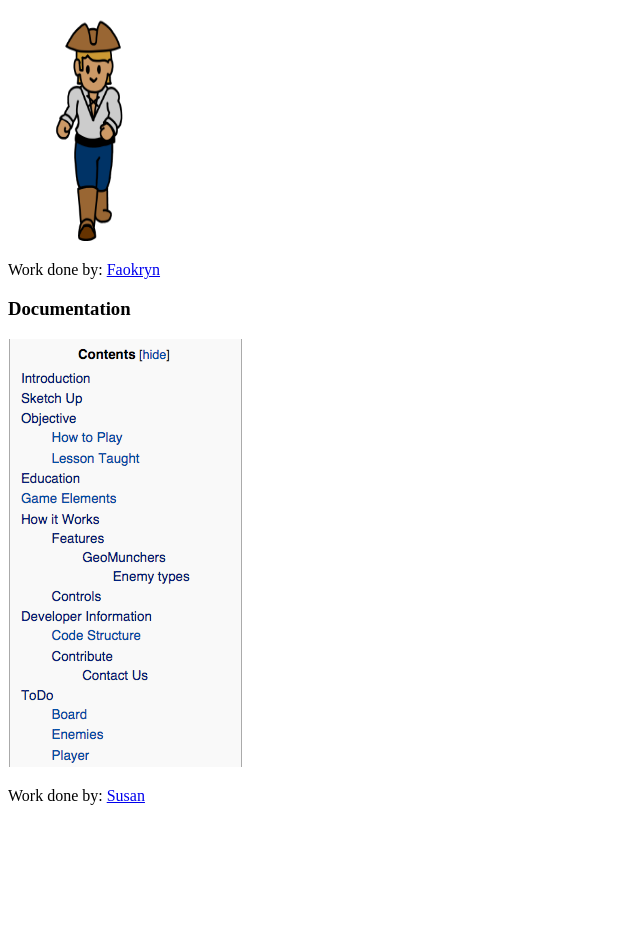
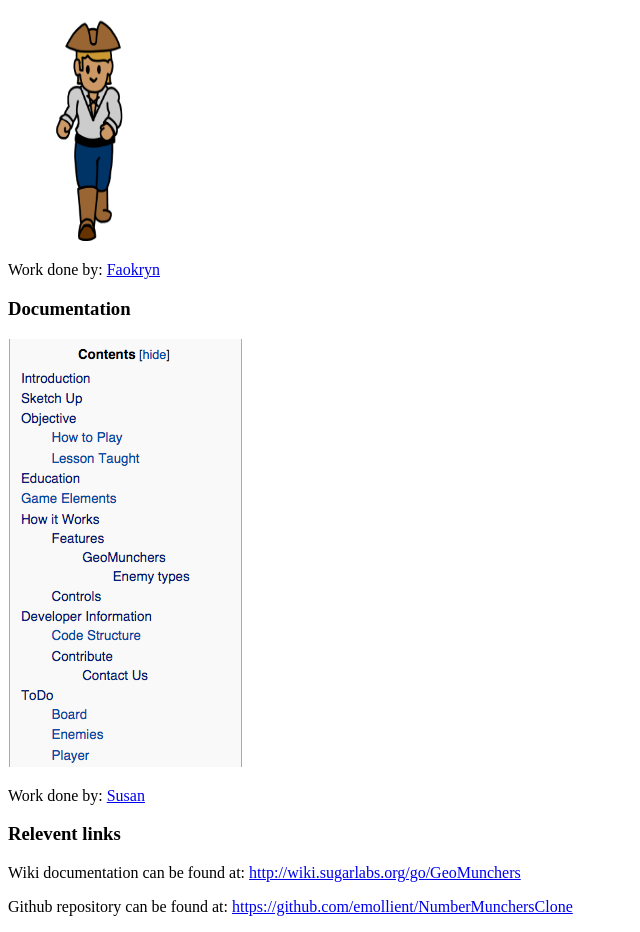
Before and after one commit to emollient/geomunchers-pres, a plain HTML site: page presentation.html in a window 1280 px wide. Shown: the part 4073-5005 px from the top of the page, without its empty margins (0-640 px from the left). Before the commit the page ends 4894 px from the top, so only its background shows below. Drawn offline with Linux system fonts and the light colour scheme.

Commit message:
updated presentation

```diff
--- a/presentation.html
+++ b/presentation.html
@@ -208,6 +208,11 @@ class GameObject:
                         </p>
                     </section>
                     </section>
+                    <section>
+                        <h3>Relevent links</h3>
+                        <p>Wiki documentation can be found at: <a href="http://wiki.sugarlabs.org/go/GeoMunchers" target="_blank">http://wiki.sugarlabs.org/go/GeoMunchers</a></p>
+                        <p>Github repository can be found at: <a href="https://github.com/emollient/NumberMunchersClone" target="_blank">https://github.com/emollient/NumberMunchersClone</a></p>
+
                 </section>
             </div>
 		</div>
```
